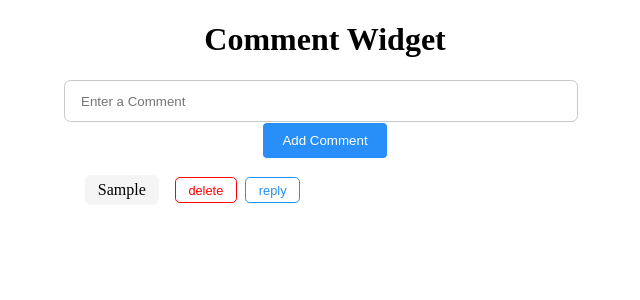
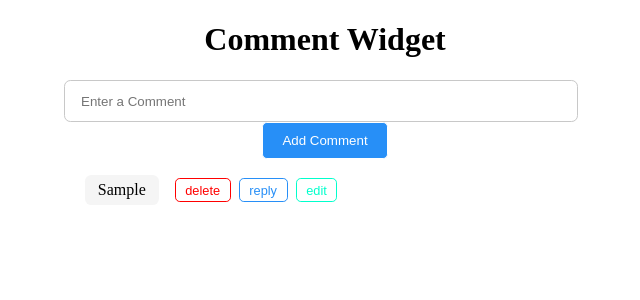
Before and after one commit to mv29/comment-widget, a React (Create React App) app: page / in a window 1280 px wide. Both pictures are taken after typing "Sample" into the empty fields and a click on the button "Add Comment". Shown: the top 300 px of the page, without its empty margins (315-955 px from the left). Built offline with nearby package versions, Linux system fonts and the light colour scheme.

Commit message:
edit functionality done

```diff
--- a/src/components/general/Comment.js
+++ b/src/components/general/Comment.js
@@ -6,6 +6,7 @@ import Button from './Button';
 
 const Comment = ({
   handleSubmit,
+  placeholder = 'Enter a Comment',
   btnName = 'Add Comment',
   btnClassName = 'btn--primary',
   InputClassName = 'input--large input--main'
@@ -25,7 +26,7 @@ const Comment = ({
           comment={comment}
           setComment={setComment}
           className={classNames('m-r-5', InputClassName)}
-          placeholder='Enter a Comment'
+          placeholder={placeholder}
         />
         <Button text={btnName} className={btnClassName} />
       </form>
--- a/src/index.css
+++ b/src/index.css
@@ -124,7 +124,7 @@
   border-radius: 0.3rem;
   border: 0.1rem white solid; }
   #root .btn--small {
-    padding: 0.3rem 0.8rem;
+    padding: 0.2rem 0.6rem;
     font-size: 0.8rem; }
   #root .btn--primary {
     color: white;
@@ -139,6 +139,10 @@
   #root .btn--secondary {
     color: #278ff7;
     border-color: #278ff7;
+    background-color: transparent; }
+  #root .btn--edit {
+    color: #00ffcc;
+    border-color: #00ffcc;
     background-color: transparent; }
   #root .btn--normal {
     color: black;
--- a/src/styles/_button.scss
+++ b/src/styles/_button.scss
@@ -30,6 +30,10 @@
         @include btn-type($primary-color, transparent);
     }
 
+    &--edit{
+        @include btn-type($edit-color, transparent);
+    }
+
     &--normal {
         @include btn-type($black, $lightgray);
     }
--- a/src/styles/_variables.scss
+++ b/src/styles/_variables.scss
@@ -5,4 +5,5 @@ $white: white;
 $black: black;
 $gray: gray;
 $red: red;
+$edit-color: rgb(0, 255, 204);
 $lightgray: lightgray;
--- a/src/ui/Reply.js
+++ b/src/ui/Reply.js
@@ -1,14 +1,16 @@
 import { useState } from 'react';
 import { useDispatch } from 'react-redux';
 
-import { ADD_SUB_COMMENT, DELETE_COMMENT } from '../store/comments';
+import { ADD_SUB_COMMENT, DELETE_COMMENT, EDIT_COMMENT } from '../store/comments';
 import { Comment, Button } from '../components/index';
 
 const Reply = ({ comment }) => {
   const dispatch = useDispatch();
-  const [showReply, setShowReply] = useState(false);
+  const [showComment, setShowComment] = useState(0);
 
-  const handleReplyClick = () => setShowReply((prev) => !prev);
+  const handleClick = (value) => {
+    setShowComment((prev) => prev === value ? 0 : value);
+  }
 
   const handleReply = (reply) => {
     dispatch({
@@ -30,6 +32,13 @@ const Reply = ({ comment }) => {
     }
   };
 
+  const handleEdit = (reply) => {
+    dispatch({
+        type: EDIT_COMMENT,
+        payload: { value: reply, id: comment.id },
+      });
+  }
+
   return (
     <div
       className='column m-b-10'
@@ -44,18 +53,23 @@ const Reply = ({ comment }) => {
         />
         <Button
           text='reply'
-          onClick={handleReplyClick}
-          className='btn--small btn--secondary'
+          onClick={() => handleClick(1)}
+          className='btn--small btn--secondary m-r-5'
+        />
+        <Button
+          text='edit'
+          onClick={() => handleClick(2)}
+          className='btn--small btn--edit'
         />
       </div>
-      {showReply && (
+      {showComment !== 0 && (
         <div className='row m-t-5'>
           <Comment
-            parentId={comment.id}
             InputClassName='input--small'
-            btnName='reply'
             btnClassName='btn--normal btn--small'
-            handleSubmit={handleReply}
+            placeholder={showComment === 1 ? 'reply to comment' : 'edit comment'}
+            btnName={showComment === 1 ? 'reply' : 'edit'}
+            handleSubmit={showComment === 1 ? handleReply : handleEdit}
           />
         </div>
       )}
```
